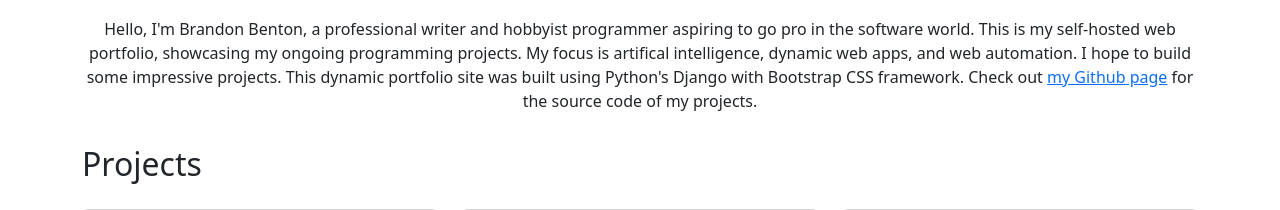
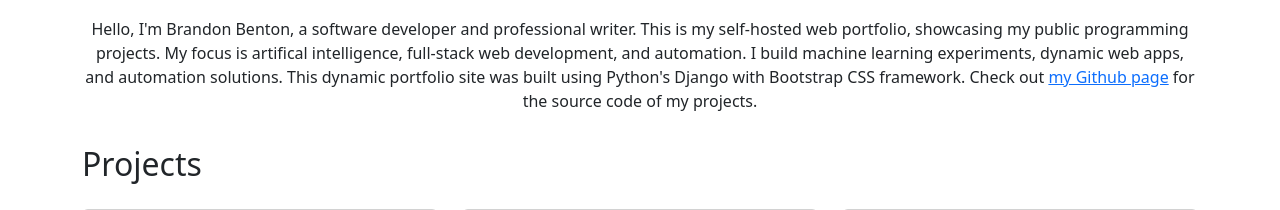
Before and after one commit to bdbenton5255/portfolio, a Django app: page / in a window 1280 px wide. Shown: the part 600-810 px from the top of the page. Run offline with Django 5.2, Linux system fonts and the light colour scheme; data comes from the database, SQL or seed files in the repository.

Commit message:
bio update

```diff
--- a/projects/templates/projects/project_index.html
+++ b/projects/templates/projects/project_index.html
@@ -18,14 +18,14 @@
 <p></p><p></p>
 <div class="row">
         <p style="text-align:center;">
-        Hello, I'm Brandon Benton, a professional
-        writer and hobbyist programmer aspiring
-        to go pro in the software world. This is
+        Hello, I'm Brandon Benton, a software
+        developer and professional writer. This is
         my self-hosted web portfolio, showcasing
-        my ongoing programming projects. My
-        focus is artifical intelligence, dynamic
-        web apps, and web automation. I hope to
-        build some impressive projects. This
+        my public programming projects. My focus
+        is artifical intelligence, full-stack
+        web development, and automation. I build
+        machine learning experiments, dynamic web
+        apps, and automation solutions. This
         dynamic portfolio site was built using
         Python's Django with Bootstrap CSS
         framework. Check out <a href="https://github.com/bdbenton5255">my Github page</a>
```
